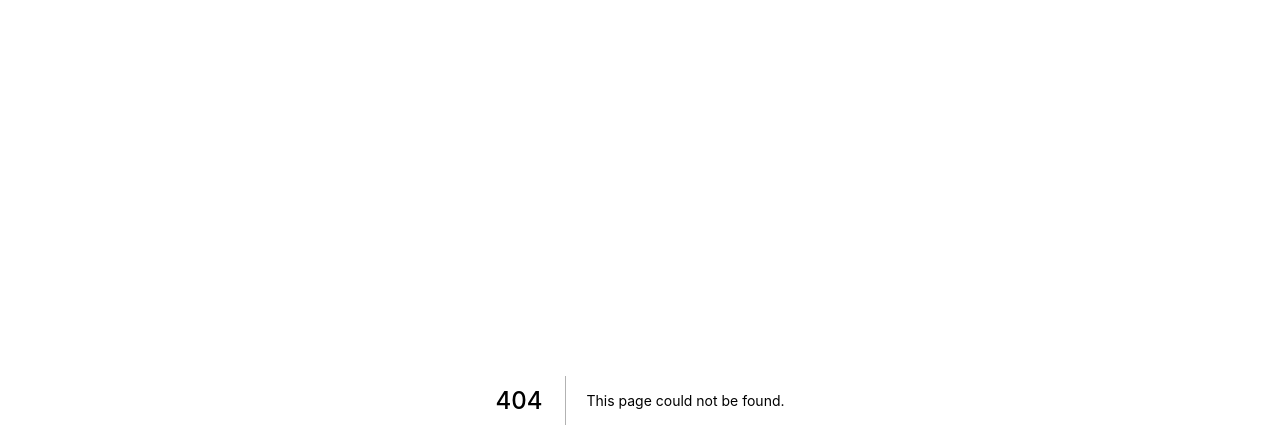
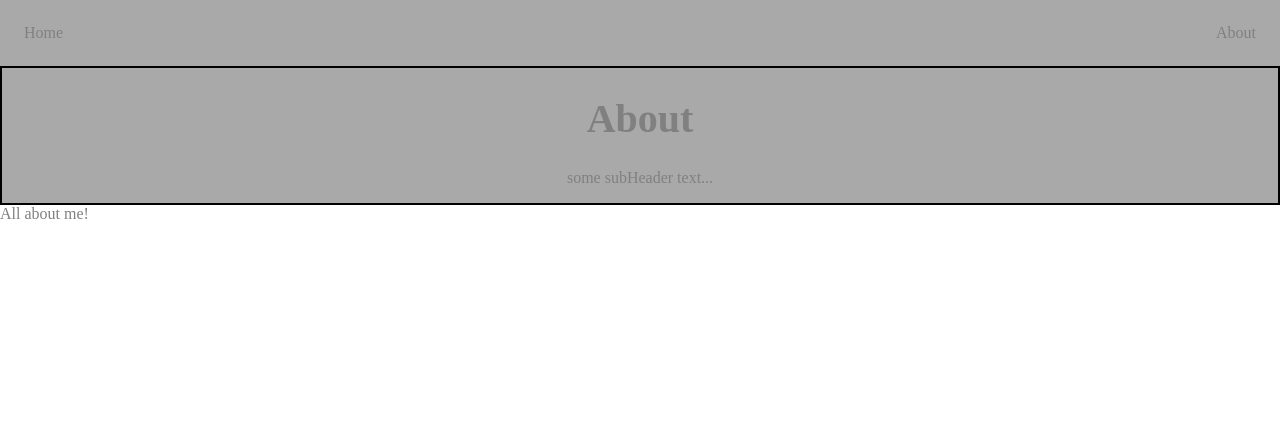
Before and after one commit to brodyd795/personal-site, a Next.js app: page /about in a window 1280 px wide. Before the commit this address had no page. Shown: the top 448 px of the page. Built offline with nearby package versions, Linux system fonts and the light colour scheme.

Commit message:
Add basic about page

```diff
--- /dev/null
+++ b/pages/about.tsx
@@ -0,0 +1,16 @@
+import React from 'react';
+
+import {Container} from '../components/container';
+
+const About = () => (
+    <Container
+        headerText={'About'}
+        subHeaderText={'some subHeader text...'}
+    >
+        <main>
+            <div>{'All about me!'}</div>
+        </main>
+    </Container>
+);
+
+export default About;
```
